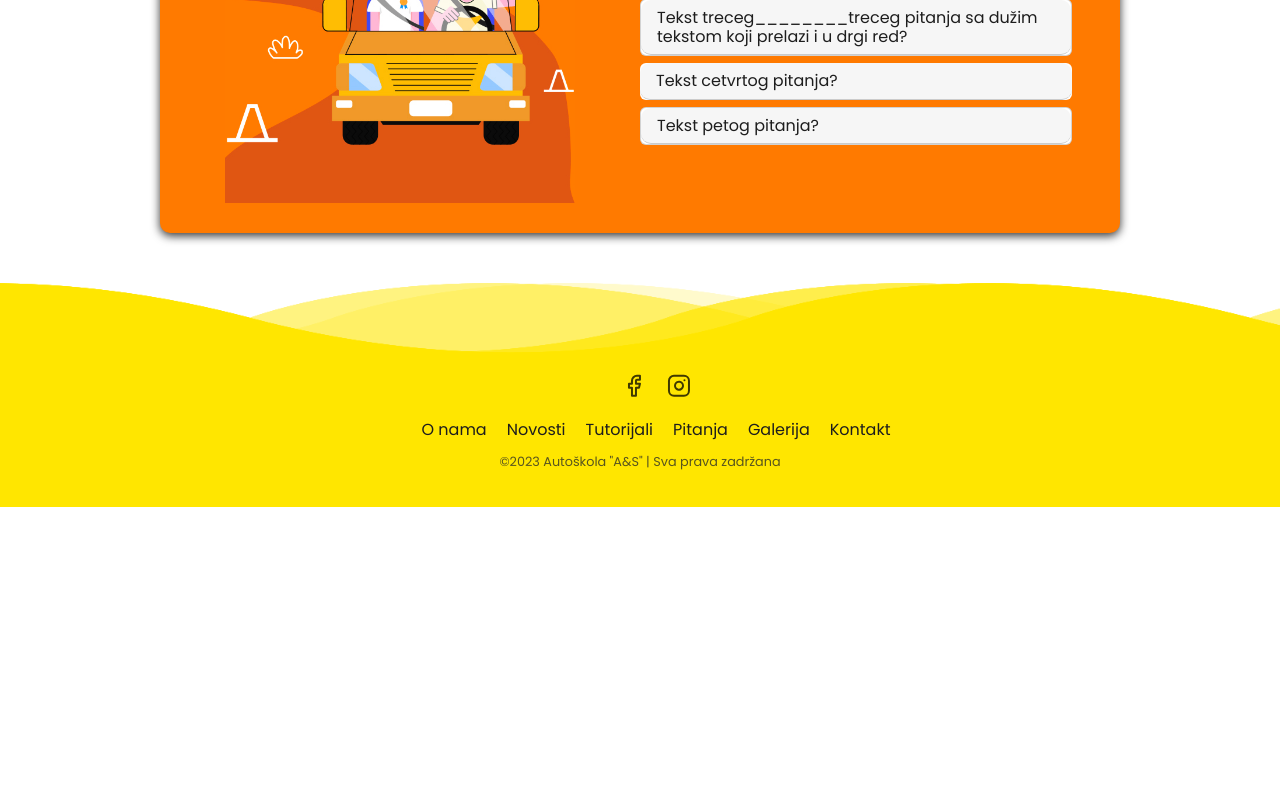
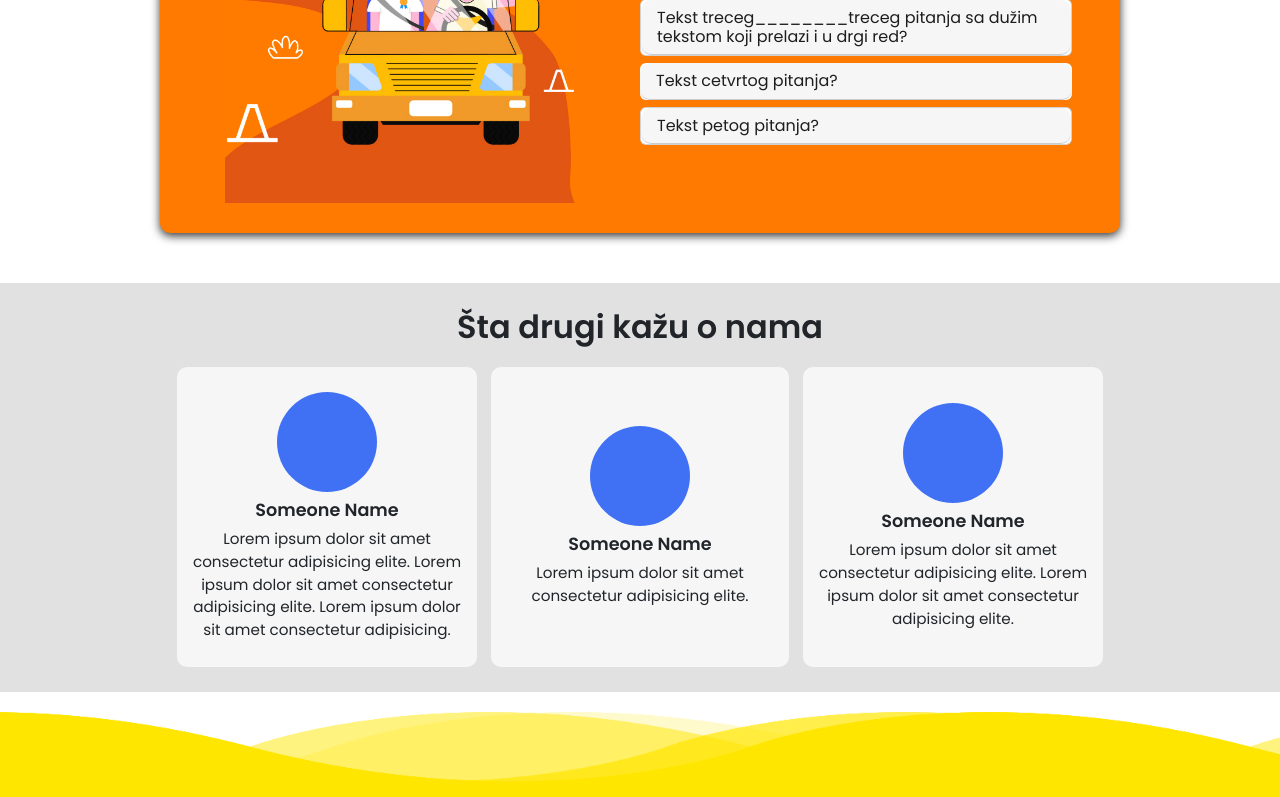
Before and after one commit to ediszatega/autoskolaas, an Angular app: page /pocetna in a window 1280 px wide. Shown: the part 2000-2797 px from the top of the page. Before the commit the page ends 2507 px from the top, so only its background shows below. Built offline with nearby package versions, Linux system fonts and the light colour scheme.

Commit message:
fixed responsivnes and added review card section

```diff
--- a/src/app/components/common/footer/footer.component.css
+++ b/src/app/components/common/footer/footer.component.css
@@ -17,12 +17,12 @@ footer {
 
 footer .social-icons,
 .menu {
-  position: relative;
   display: flex;
   justify-content: center;
   align-items: center;
   margin: 10px 0;
   flex-wrap: wrap;
+  padding: 0 !important;
 }
 
 footer .social-icons li a,
--- a/src/app/components/common/navbar/navbar.component.css
+++ b/src/app/components/common/navbar/navbar.component.css
@@ -92,6 +92,10 @@ header {
 }
 
 @media (max-width: 1044px) {
+  header {
+    padding: 14px 8%;
+  }
+
   #burger-menu {
     display: block;
   }
@@ -101,7 +105,6 @@ header {
     top: 100%;
     right: -100%;
     width: 270px;
-    height: 42vh;
     background-color: var(--gray);
     display: flex;
     flex-direction: column;
@@ -131,3 +134,9 @@ header {
     right: 2%;
   }
 }
+
+@media (max-width: 580px) {
+  .account {
+    display: none;
+  }
+}
--- a/src/app/components/common/navbar/navbar.component.html
+++ b/src/app/components/common/navbar/navbar.component.html
@@ -8,10 +8,12 @@
     <li><a href="#">Pitanja</a></li>
     <li><a href="#">Galerija</a></li>
     <li><a href="#">Kontakt</a></li>
+    <li *ngIf="sideMenuOpened"><a href="#">Prijavi se</a></li>
+    <li *ngIf="sideMenuOpened"><a href="#">Registruj se</a></li>
   </ul>
   <div class="main">
-    <a href="#" class="user">Prijavi se</a>
-    <a href="#">Registruj se</a>
+    <a href="#" class="user account">Prijavi se</a>
+    <a href="#" class="account">Registruj se</a>
     <svg
       id="burger-menu"
       (click)="toggleSideMenu()"
--- a/src/app/components/home/home.component.css
+++ b/src/app/components/home/home.component.css
@@ -41,6 +41,7 @@
   color: var(--text-white);
   font-size: 3.4rem;
   font-weight: 600;
+  text-align: center;
   display: flex;
   flex-direction: column;
   align-items: center;
@@ -54,10 +55,11 @@
   color: var(--main-color);
 }
 
-h6 {
+.hero-image h6 {
   color: var(--text-white);
   margin-bottom: 30px;
   font-size: 1rem;
+  text-align: center;
 }
 
 .about-us-section {
@@ -70,7 +72,6 @@ h6 {
 
 .about-us-wrapper {
   width: 75%;
-  min-height: 6rem;
   display: flex;
   justify-content: center;
   align-items: center;
@@ -90,6 +91,7 @@ h6 {
   font-size: 1.3rem;
   font-weight: 500;
   color: var(--text-white);
+  text-align: center;
 }
 
 .btn-o-nama {
@@ -238,44 +240,60 @@ h6 {
   width: 90%;
 }
 
-/* .questions-answers {
-  padding: 0 20px;
+.reviews-section {
+  width: 100%;
+  background-color: var(--gray);
+  padding: 20px 0;
+  margin-bottom: 20px;
+  display: flex;
+  flex-direction: column;
+  align-items: center;
+  justify-content: center;
+  text-align: center;
 }
 
-.question-answer {
-  margin: 15px 0;
+.reviews-wrapper {
+  max-width: 940px;
+  width: 100%;
 }
 
-.question,
-.btn-arrows {
+.review-cards {
   display: flex;
+  justify-content: center;
   align-items: center;
-  color: var(--text-dark);
 }
 
-p.question-title {
-  font-size: 1.3rem;
-  font-weight: 600;
-  max-width: 85%;
+.review-card {
+  max-width: 300px;
+  height: 300px;
+  display: flex;
+  flex-direction: column;
+  align-items: center;
+  justify-content: center;
+  background-color: var(--text-white);
+  margin: 0 7px 5px 7px;
+  padding: 0px 15px;
+  border-radius: 10px;
 }
 
-.btn-arrows {
-  margin-left: 10px;
+.review-card .review-name {
+  margin: 5px 0;
+  font-size: 1.1rem;
+  font-weight: 600;
 }
 
-.arrow-up {
-  display: none;
+.review-card .review-text {
+  font-size: 0.95rem;
+  margin-bottom: 0;
 }
 
-.answer {
-  width: 95%;
-  margin-left: 10px;
-  display: none;
+.review-image {
+  height: 100px;
+  width: 100px;
+  padding: 4px;
+  background: #4070f4;
+  border-radius: 50%;
 }
-
-.answer p {
-  line-height: 130%;
-} */
 
 /* SECONDARY CLASSES */
 .inverted {
@@ -355,12 +373,17 @@ p.question-title {
 @media (max-width: 620px) {
   .about-us-wrapper {
     width: 100%;
-    min-height: 6rem;
-    display: flex;
     flex-direction: column;
     justify-content: center;
     align-items: center;
-    padding: 20px 0;
+  }
+
+  .btn-o-nama {
+    margin: 0 0 10px 0;
+  }
+
+  .social-media-icons {
+    margin: 0 0 10px 0;
   }
 
   .horisontal-separator {
@@ -379,3 +402,10 @@ p.question-title {
     margin-left: 25px;
   }
 }
+
+@media (max-width: 580px) {
+  .hero-image h6,
+  .hero-image p {
+    width: 80%;
+  }
+}
--- a/src/app/components/home/home.component.html
+++ b/src/app/components/home/home.component.html
@@ -357,4 +357,47 @@
       </div>
     </main>
   </div>
+
+  <div class="reviews-section">
+    <div class="reviews-wrapper">
+      <div class="section-title">
+        <p>Šta drugi kažu o nama</p>
+      </div>
+      <div class="review-cards">
+        <!-- CARD 1 -->
+        <div class="review-card">
+          <div class="review-image">
+            <!--<img src="images/img2.jpg" alt="" />-->
+          </div>
+          <p class="review-name">Someone Name</p>
+          <p class="review-text">
+            Lorem ipsum dolor sit amet consectetur adipisicing elite. Lorem
+            ipsum dolor sit amet consectetur adipisicing elite. Lorem ipsum
+            dolor sit amet consectetur adipisicing.
+          </p>
+        </div>
+        <!-- CARD 2 -->
+        <div class="review-card">
+          <div class="review-image">
+            <!--<img src="images/img2.jpg" alt="" />-->
+          </div>
+          <p class="review-name">Someone Name</p>
+          <p class="review-text">
+            Lorem ipsum dolor sit amet consectetur adipisicing elite.
+          </p>
+        </div>
+        <!-- CARD 3 -->
+        <div class="review-card">
+          <div class="review-image">
+            <!--<img src="images/img2.jpg" alt="" />-->
+          </div>
+          <p class="review-name">Someone Name</p>
+          <p class="review-text">
+            Lorem ipsum dolor sit amet consectetur adipisicing elite. Lorem
+            ipsum dolor sit amet consectetur adipisicing elite.
+          </p>
+        </div>
+      </div>
+    </div>
+  </div>
 </div>
```
